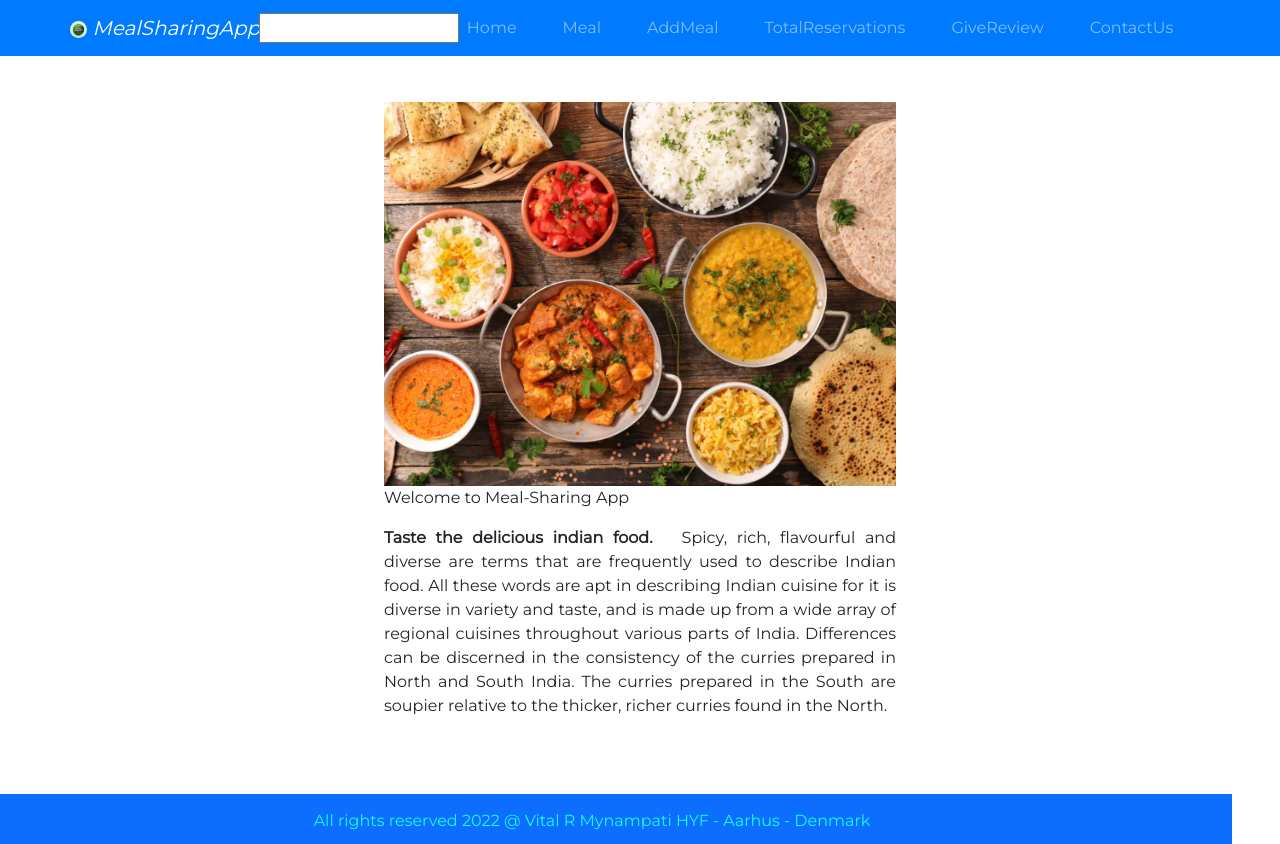
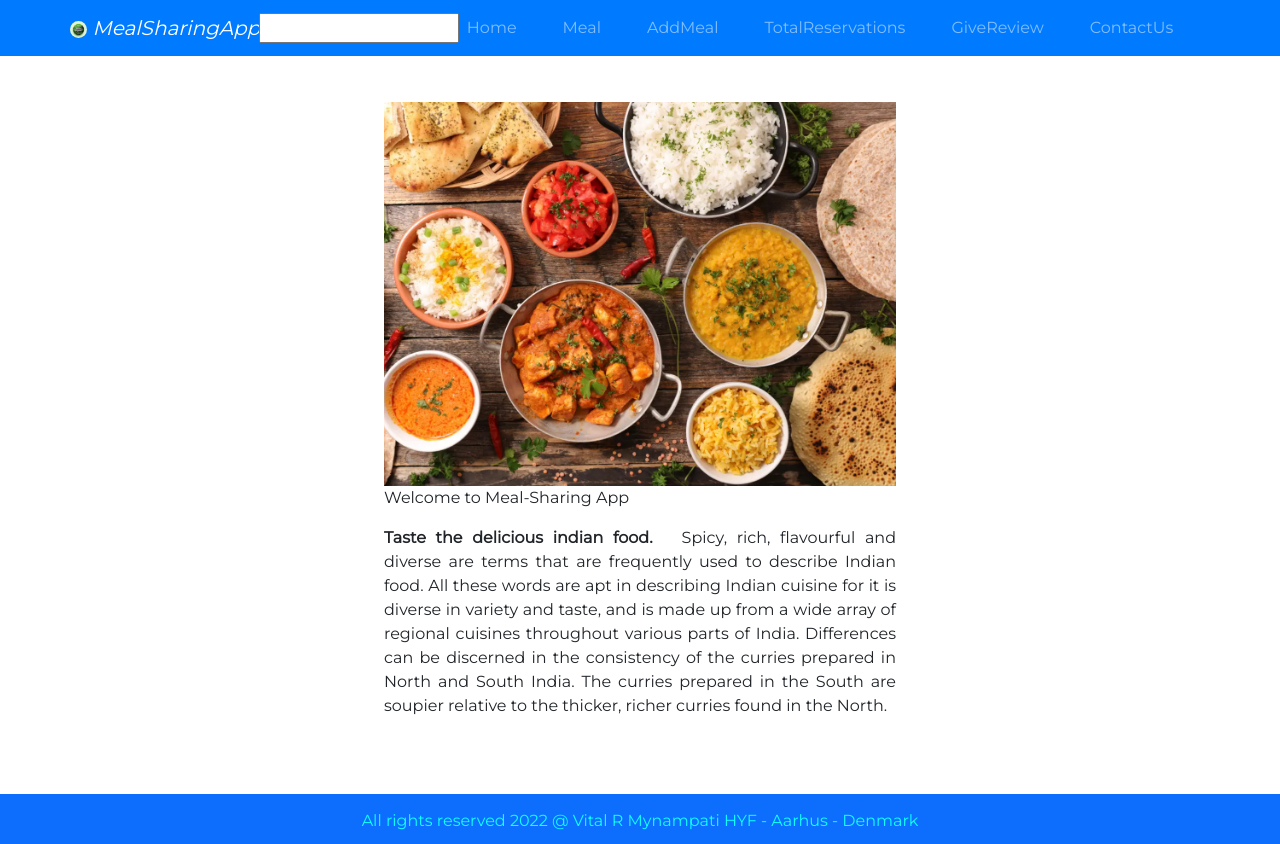
Before and after one commit to vitalreddym/meal-sharing, a React app: page / in a window 1280 px wide. Built offline with nearby package versions, Linux system fonts and the light colour scheme.

Commit message:
updated css

```diff
--- a/src/client/index.css
+++ b/src/client/index.css
@@ -56,6 +56,14 @@ button {
 .mealName #card {
   background-color: lightblue;
 }
+#card .badge-warning {
+  background-color: #17a2b8;
+}
+
+.btn.btn-primary {
+  color: #fff;
+  background-color: #17a2b8;
+}
 
 .navbar-dark .navbar-nav .nav-link {
   margin-right: 30px;
@@ -108,5 +116,5 @@ button {
   color: #0fffff;
   text-align: center;
   position: absolute;
-  margin-left: -432px;
+  margin-left: -30%;
 }
```
